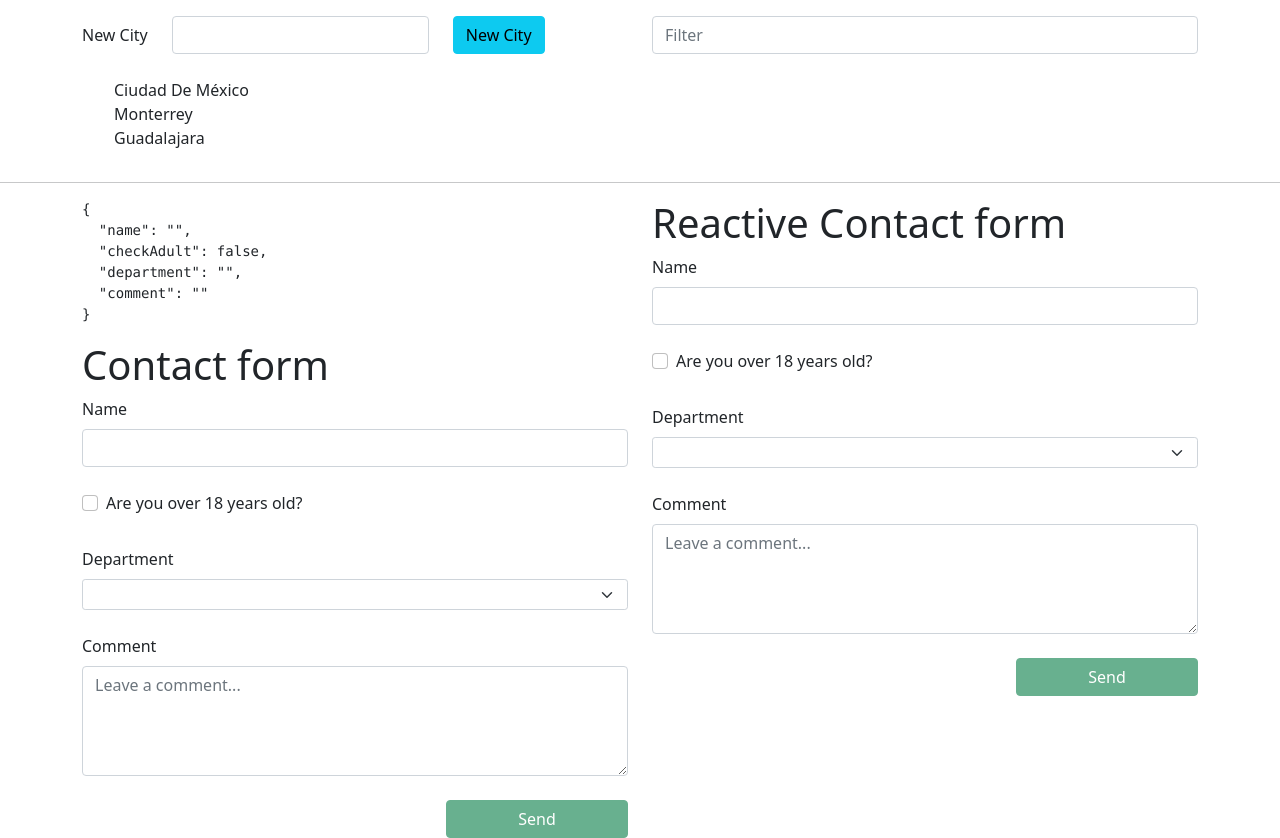
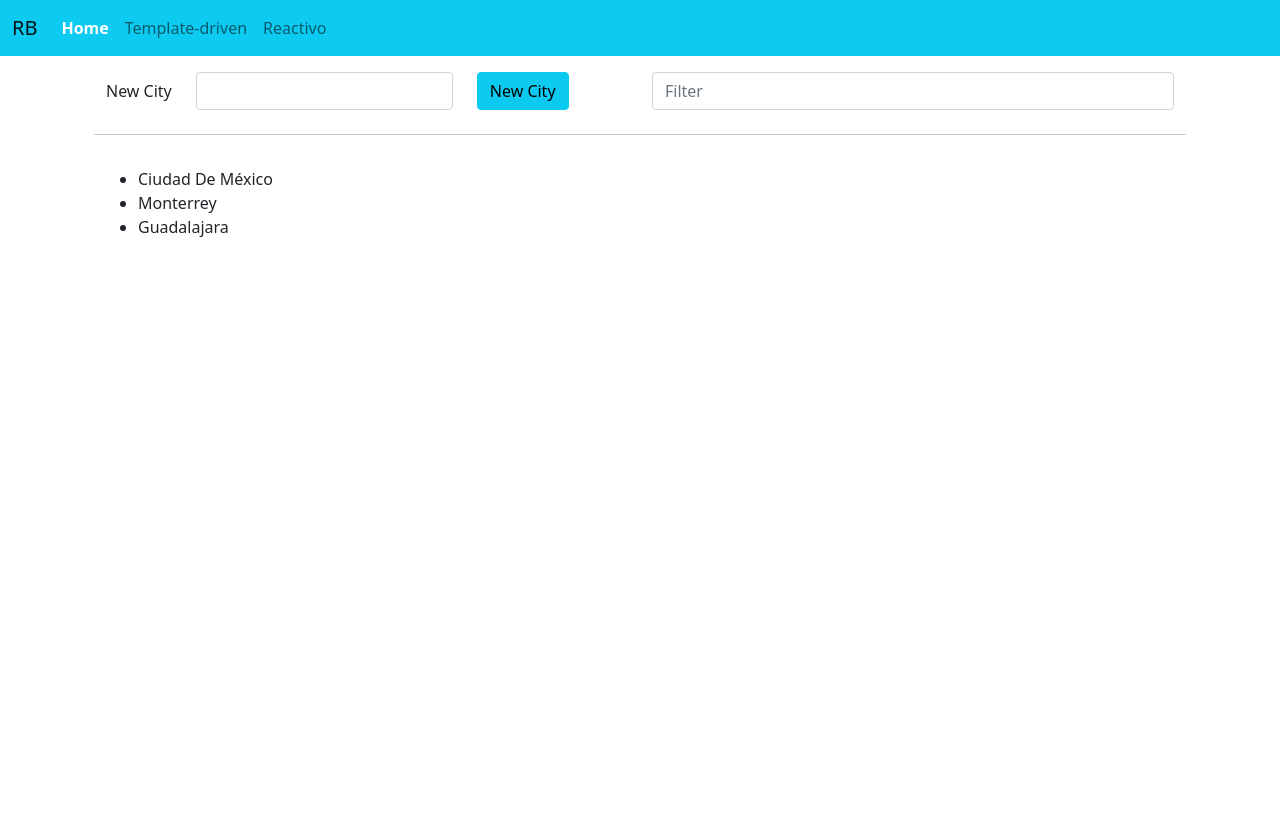
Before and after one commit to roman-bgonz/angular-challenge, an Angular app: page /home in a window 1280 px wide. After the commit the page ends 800 px from the top, so only its background shows below. Built offline with nearby package versions, Linux system fonts and the light colour scheme.

Commit message:
Creación de rutas y división de responsabilidad

```diff
--- a/src/app/app.component.html
+++ b/src/app/app.component.html
@@ -1,50 +1,8 @@
+<app-navbar></app-navbar>
 <div class="container">
   <div class="row">
-    <div class="col-md-6 my-3">
-      <app-form-new-item
-        [label]="'City'"
-        [className]="'btn-info'"
-        (newItemEvent)="addNewCity($event)"
-      ></app-form-new-item>
-    </div>
-    <div class="col-md-6 my-3">
-      <input
-        type="text"
-        class="form-control"
-        placeholder="Filter"
-        [(ngModel)]="criteria"
-      />
-    </div>
-    <div class="col-md-8 mt-2">
-      <ul>
-        <app-cities
-          *ngFor="let city of cities | filter: criteria"
-          (cityClickedEvent)="onClickedCity($event)"
-          [city]="city"
-          [selection]="selection"
-        ></app-cities>
-      </ul>
-    </div>
-    <div class="col-md-4">
-      <div *ngIf="selection">
-        <p>Your city is: {{ selection }}</p>
-        <app-button
-          (click)="clear()"
-          [color]="'green'"
-          [label]="'Clear your selection'"
-        ></app-button>
-      </div>
+    <div class="col-12">
+      <router-outlet></router-outlet>
     </div>
   </div>
 </div>
-<hr />
-<div class="container">
-  <div class="row">
-    <div class="col-6">
-      <app-contact></app-contact>
-    </div>
-    <div class="col-6">
-      <app-contact-reactive></app-contact-reactive>
-    </div>
-  </div>
-</div>
--- a/src/app/app.component.ts
+++ b/src/app/app.component.ts
@@ -1,28 +1,7 @@
-import { Component } from "@angular/core";
-
+import { Component } from '@angular/core';
 @Component({
-  selector: "app-root",
-  templateUrl: "./app.component.html",
-  styleUrls: ["./app.component.css"],
+  selector: 'app-root',
+  templateUrl: './app.component.html',
+  styleUrls: ['./app.component.css'],
 })
-export class AppComponent {
-  title = "angular-challenge";
-
-  selection = "";
-
-  cities = ["Ciudad de México", "Monterrey", "Guadalajara"];
-
-  criteria = "";
-
-  onClickedCity(city: string): void {
-    this.selection = city;
-  }
-
-  addNewCity(city: string): void {
-    this.cities.push(city);
-  }
-
-  clear(): void {
-    this.selection = "";
-  }
-}
+export class AppComponent {}
--- /dev/null
+++ b/src/app/components/home/home.component.html
@@ -0,0 +1,40 @@
+<div class="container">
+  <div class="row my-3">
+    <div class="col-md-6">
+      <app-form-new-item
+        [label]="'City'"
+        [className]="'btn-info'"
+        (newItemEvent)="addNewCity($event)"
+      ></app-form-new-item>
+    </div>
+    <div class="col-md-6">
+      <input
+        type="text"
+        class="form-control"
+        placeholder="Filter"
+        [(ngModel)]="criteria"
+      />
+    </div>
+    <hr class="mt-4 mb-4" />
+    <div class="col-md-8 mt-2">
+      <ul>
+        <app-cities
+          *ngFor="let city of cities | filter: criteria"
+          (cityClickedEvent)="onClickedCity($event)"
+          [city]="city"
+          [selection]="selection"
+        ></app-cities>
+      </ul>
+    </div>
+    <div class="col-md-4">
+      <div *ngIf="selection">
+        <p>Your city is: {{ selection }}</p>
+        <app-button
+          (click)="clear()"
+          [color]="'green'"
+          [label]="'Clear your selection'"
+        ></app-button>
+      </div>
+    </div>
+  </div>
+</div>
--- /dev/null
+++ b/src/app/components/home/home.component.ts
@@ -0,0 +1,26 @@
+import { Component } from '@angular/core';
+
+@Component({
+  selector: 'app-home',
+  templateUrl: './home.component.html',
+  styleUrls: ['./home.component.css'],
+})
+export class HomeComponent {
+  selection = '';
+
+  cities = ['Ciudad de México', 'Monterrey', 'Guadalajara'];
+
+  criteria = '';
+
+  onClickedCity(city: string): void {
+    this.selection = city;
+  }
+
+  addNewCity(city: string): void {
+    this.cities.push(city);
+  }
+
+  clear(): void {
+    this.selection = '';
+  }
+}
--- /dev/null
+++ b/src/app/components/navbar/navbar.component.css
@@ -0,0 +1,5 @@
+.navbar-light .navbar-nav .nav-link.active,
+.navbar-light .navbar-nav .show > .nav-link {
+  color: white;
+  font-weight: bold;
+}
--- /dev/null
+++ b/src/app/components/navbar/navbar.component.html
@@ -0,0 +1,41 @@
+<nav class="navbar navbar-expand-lg navbar-light bg-info">
+  <div class="container-fluid">
+    <a class="navbar-brand" routerLink="/home">RB</a>
+    <button
+      class="navbar-toggler"
+      type="button"
+      data-bs-toggle="collapse"
+      data-bs-target="#navbarNav"
+      aria-controls="navbarNav"
+      aria-expanded="false"
+      aria-label="Toggle navigation"
+    >
+      <span class="navbar-toggler-icon"></span>
+    </button>
+    <div class="collapse navbar-collapse" id="navbarNav">
+      <ul class="navbar-nav">
+        <li class="nav-item">
+          <a class="nav-link" routerLinkActive="active" routerLink="/home"
+            >Home</a
+          >
+        </li>
+        <li class="nav-item">
+          <a
+            class="nav-link"
+            routerLinkActive="active"
+            routerLink="/contact-template"
+            >Template-driven</a
+          >
+        </li>
+        <li class="nav-item">
+          <a
+            class="nav-link"
+            routerLinkActive="active"
+            routerLink="/contact-reactive"
+            >Reactivo</a
+          >
+        </li>
+      </ul>
+    </div>
+  </div>
+</nav>
--- /dev/null
+++ b/src/app/components/navbar/navbar.component.ts
@@ -0,0 +1,15 @@
+import { Component, OnInit } from '@angular/core';
+
+@Component({
+  selector: 'app-navbar',
+  templateUrl: './navbar.component.html',
+  styleUrls: ['./navbar.component.css']
+})
+export class NavbarComponent implements OnInit {
+
+  constructor() { }
+
+  ngOnInit(): void {
+  }
+
+}
```
Also changed, not shown: src/app/app-routing.module.ts (added, +18 -0 lines), src/app/app.module.ts (+6 -1 lines), src/app/components/home/home.component.css (added), 2 other files (tests, documents, lock files or other folders).
